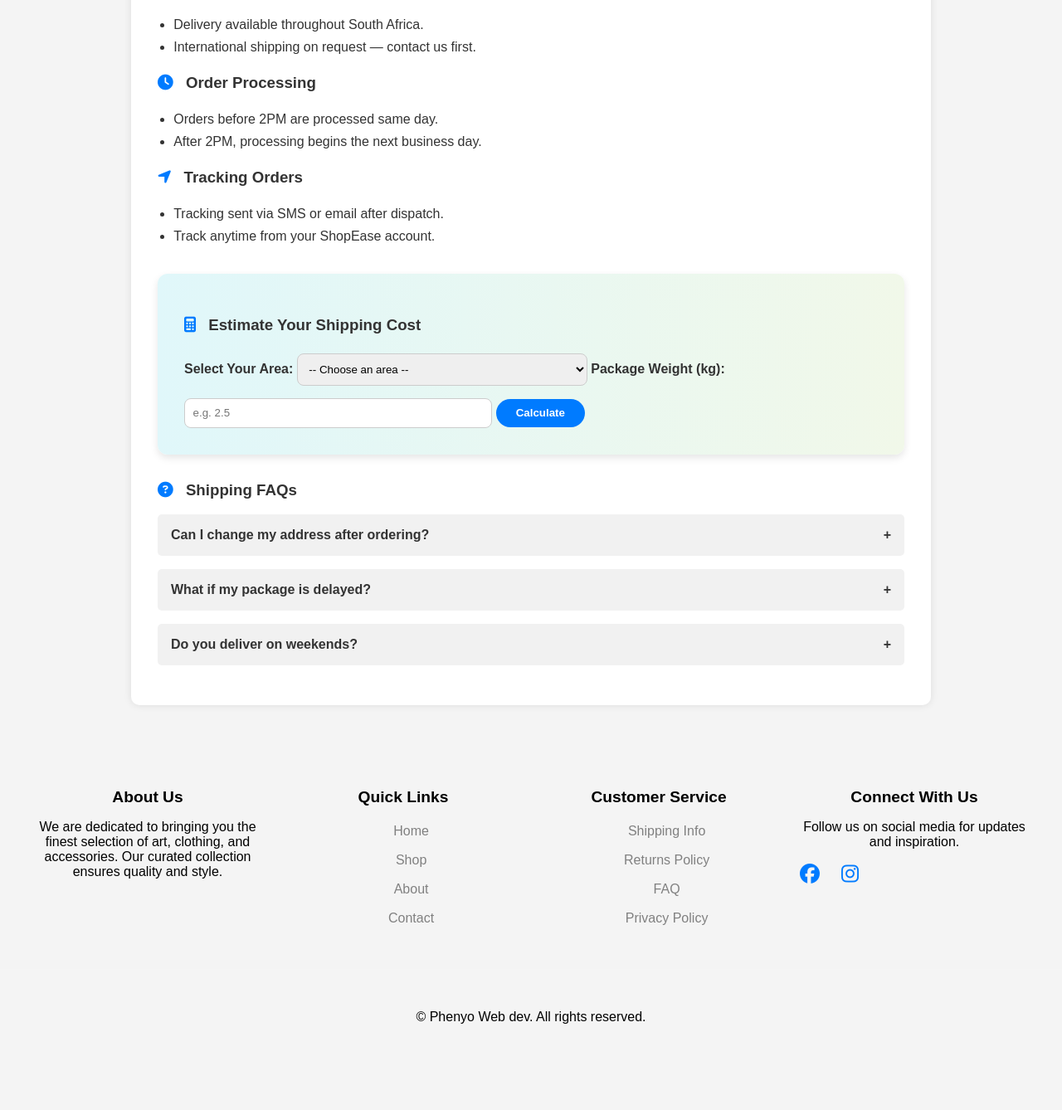
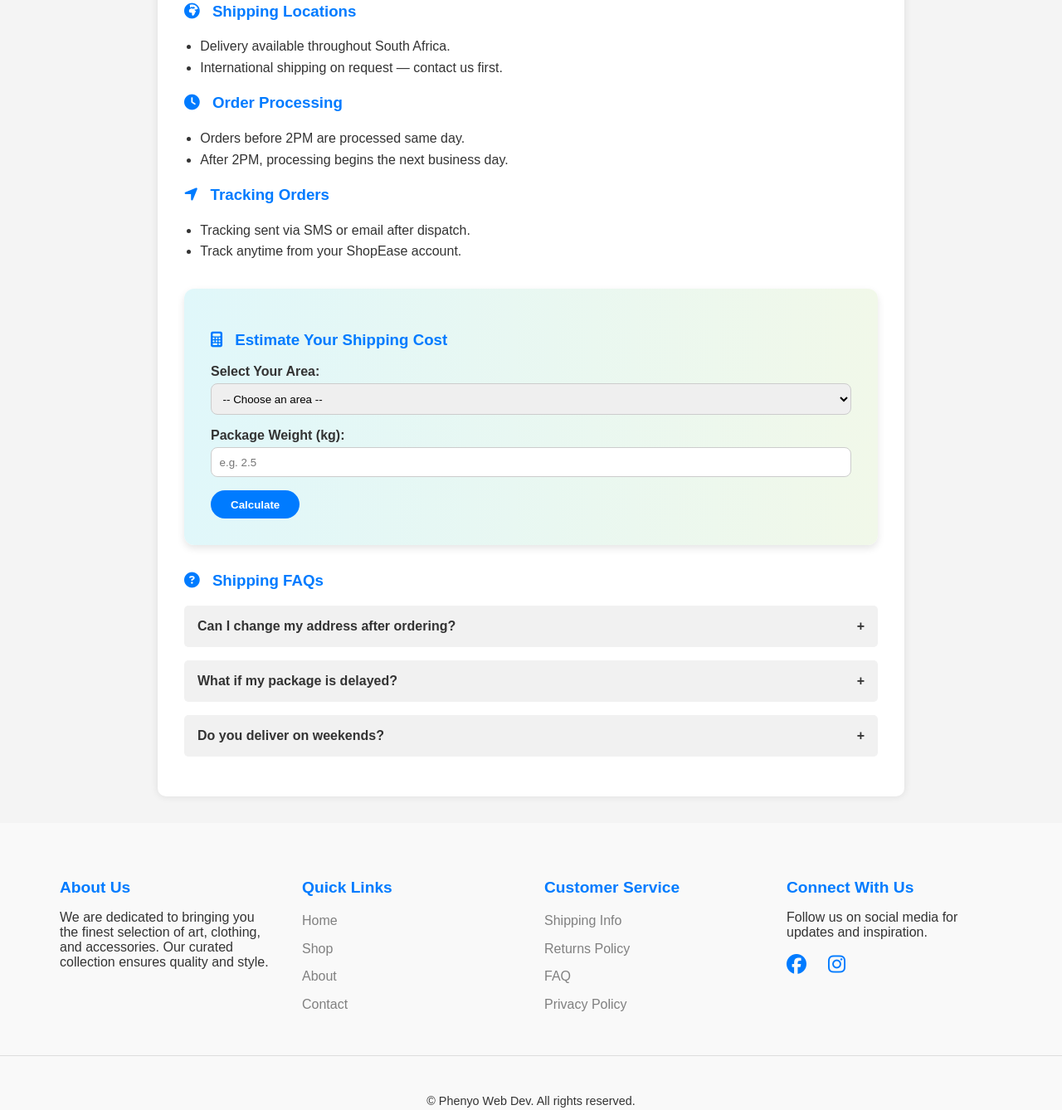
Before and after one commit to PStoppa7/my-ecommerce, a plain HTML site: page shippingInfo.html in a window 1280 px wide. Shown: the part 530-1868 px from the top of the page at 83% size. Before the commit the page ends 1829 px from the top, so only its background shows below. Drawn offline with Linux system fonts and the light colour scheme.

Commit message:
Update shippingInfo.html
adjusted screen size

```diff
--- a/shippingInfo.html
+++ b/shippingInfo.html
@@ -4,9 +4,17 @@
   <meta charset="UTF-8" />
   <meta name="viewport" content="width=device-width, initial-scale=1.0"/>
   <title>Shipping Information - My E-commerce</title>
-  <!-- Font Awesome CDN -->
   <link rel="stylesheet" href="https://cdnjs.cloudflare.com/ajax/libs/font-awesome/6.5.0/css/all.min.css">
   <style>
+    :root {
+      --primary-color: #007BFF;
+      --footer-bg: #f9f9f9;
+    }
+
+    * {
+      box-sizing: border-box;
+    }
+
     body {
       margin: 0;
       font-family: Arial, sans-serif;
@@ -15,7 +23,7 @@
     }
 
     header {
-      background-color: #007BFF;
+      background-color: var(--primary-color);
       color: white;
       padding: 1rem;
       text-align: center;
@@ -23,21 +31,23 @@
 
     nav {
       background-color: #333;
-      text-align: center;
+      display: flex;
+      flex-wrap: wrap;
+      justify-content: center;
       padding: 1rem;
     }
 
     nav a {
       color: white;
       text-decoration: none;
-      margin: 0 15px;
+      margin: 0.5rem;
       font-weight: bold;
       padding: 0.5rem 1rem;
       border-radius: 5px;
     }
 
-    nav a.active {
-      background-color: #007BFF;
+    nav a.active, nav a:hover {
+      background-color: var(--primary-color);
     }
 
     .container {
@@ -49,18 +59,18 @@
       box-shadow: 0 0 10px rgba(0,0,0,0.1);
     }
 
-    h2 {
-      color: #007BFF;
+    h2, h3 {
+      color: var(--primary-color);
     }
 
     ul {
-      line-height: 1.7;
       padding-left: 1.2rem;
+      line-height: 1.6;
     }
 
     i {
       margin-right: 10px;
-      color: #007BFF;
+      color: var(--primary-color);
     }
 
     .calculator {
@@ -69,41 +79,32 @@
       background: linear-gradient(to right, #e0f7fa, #f1f8e9);
       border-radius: 12px;
       box-shadow: 0 4px 10px rgba(0,0,0,0.1);
-      transition: all 0.3s ease;
     }
 
     .calculator label {
+      font-weight: bold;
+      display: block;
       margin-top: 1rem;
-      font-weight: bold;
     }
 
     .calculator input,
     .calculator select {
       width: 100%;
-      max-width: 350px;
       padding: 0.6rem;
       margin-top: 0.3rem;
       border: 1px solid #ccc;
       border-radius: 8px;
-      transition: border 0.2s ease;
-    }
-
-    .calculator input:focus,
-    .calculator select:focus {
-      border-color: #007BFF;
-      outline: none;
     }
 
     .calculator button {
       margin-top: 1rem;
       padding: 0.6rem 1.5rem;
-      background-color: #007BFF;
+      background-color: var(--primary-color);
       color: white;
       border: none;
       border-radius: 25px;
       cursor: pointer;
       font-weight: bold;
-      transition: background 0.3s ease;
     }
 
     .calculator button:hover {
@@ -155,15 +156,7 @@
     }
 
     footer {
-      text-align: center;
-      padding: 1rem;
-      background-color: #111;
-      color: white;
-      margin-top: 2rem;
-    }
-    footer {
       background-color: var(--footer-bg);
-            color: black;
       padding: 3rem 0;
       margin-top: auto;
     }
@@ -175,6 +168,7 @@
       grid-template-columns: repeat(auto-fit, minmax(250px, 1fr));
       gap: 2rem;
       padding: 0 2rem;
+      color: #333;
     }
 
     .footer-section h3 {
@@ -184,6 +178,7 @@
 
     .footer-section ul {
       list-style: none;
+      padding: 0;
     }
 
     .footer-section ul li {
@@ -193,7 +188,6 @@
     .footer-section a {
       color: grey;
       text-decoration: none;
-            transition: color 0.3s ease;
     }
 
     .footer-section a:hover {
@@ -208,26 +202,20 @@
 
     .social-links a {
       font-size: 1.5rem;
+      color: #333;
     }
 
     .footer-bottom {
       text-align: center;
       padding-top: 2rem;
       margin-top: 2rem;
-            border-top: 1px solid rgba(255, 255, 255, 0.1);
-        }
-         /* Responsive Design */
-         @media (max-width: 768px) {
-            .nav-container {
-                flex-direction: column;
-                gap: 1rem;
-                padding: 1rem;
+      border-top: 1px solid #ddd;
+      font-size: 0.9rem;
     }
 
-            .nav-links {
+    @media (max-width: 768px) {
+      nav {
         flex-direction: column;
-                text-align: center;
-                gap: 1rem;
       }
 
       .footer-content {
@@ -286,7 +274,6 @@
       <li>Track anytime from your ShopEase account.</li>
     </ul>
 
-    <!-- Shipping Calculator -->
     <div class="calculator">
       <h3><i class="fas fa-calculator"></i> Estimate Your Shipping Cost</h3>
       <form id="shippingForm" onsubmit="event.preventDefault(); calculateShipping();">
@@ -310,7 +297,6 @@
       </div>
     </div>
 
-    <!-- FAQ Section -->
     <div class="faq-section">
       <h3><i class="fas fa-question-circle"></i> Shipping FAQs</h3>
       <div class="faq">
@@ -326,8 +312,8 @@
         <div class="faq-answer">Express and same-day options may include Saturday delivery depending on your area.</div>
       </div>
     </div>
+  </div>
 
-  </div>
   <footer>
     <div class="footer-content">
       <div class="footer-section">
@@ -337,19 +323,19 @@
       <div class="footer-section">
         <h3>Quick Links</h3>
         <ul>
-                <li><a href=index.html>Home</a></li>
-                <li><a href=index.html>Shop</a></li>
-                <li><a href=about.html>About</a></li>
-                <li><a href=contact.html>Contact</a></li>
+          <li><a href="index.html">Home</a></li>
+          <li><a href="index.html">Shop</a></li>
+          <li><a href="about.html">About</a></li>
+          <li><a href="contact.html">Contact</a></li>
         </ul>
       </div>
       <div class="footer-section">
         <h3>Customer Service</h3>
         <ul>
-                <li><a href=shippingInfo.html>Shipping Info</a></li>
-                <li><a href=return-policy.html>Returns Policy</a></li>
-                <li><a href=FAQ.html>FAQ</a></li>
-                <li><a href=privacy.html>Privacy Policy</a></li>
+          <li><a href="shippingInfo.html">Shipping Info</a></li>
+          <li><a href="return-policy.html">Returns Policy</a></li>
+          <li><a href="FAQ.html">FAQ</a></li>
+          <li><a href="privacy.html">Privacy Policy</a></li>
         </ul>
       </div>
       <div class="footer-section">
@@ -358,16 +344,14 @@
         <div class="social-links">
           <a href="#"><i class="fab fa-facebook"></i></a>
           <a href="#"><i class="fab fa-instagram"></i></a>
-
         </div>
       </div>
     </div>
     <div class="footer-bottom">
-        <p>&copy; Phenyo Web dev. All rights reserved.</p>
+      <p>&copy; Phenyo Web Dev. All rights reserved.</p>
     </div>
   </footer>
 
-  <!-- JavaScript for Shipping Calculator and FAQ -->
   <script>
     function calculateShipping() {
       const area = document.getElementById("area").value;
@@ -382,7 +366,6 @@
       }
 
       let cost = 0;
-
       switch(area) {
         case "free":
           cost = 0;
@@ -403,9 +386,7 @@
       setTimeout(() => resultBox.classList.add("show"), 100);
     }
 
-    // FAQ toggle
-    const questions = document.querySelectorAll(".faq-question");
-    questions.forEach(q => {
+    document.querySelectorAll(".faq-question").forEach(q => {
       q.addEventListener("click", () => {
         const answer = q.nextElementSibling;
         const isVisible = answer.style.display === "block";
```
Lines whose indentation alone changed are shown as unchanged.
